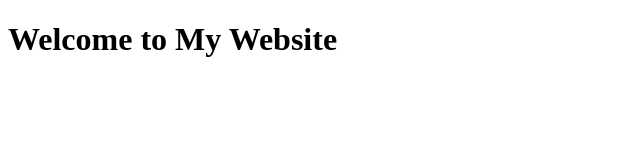
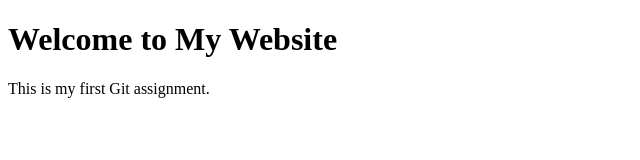
Before and after one commit to Adizz20/git-assignment, a plain HTML site: page index.html in a window 1280 px wide. Shown: the whole page, without its empty margins (0-640 px from the left). Drawn offline with Linux system fonts and the light colour scheme.

Commit message:
Update index.html with welcome paragraph

```diff
--- a/index.html
+++ b/index.html
@@ -3,5 +3,6 @@
 <head><title>Home</title></head>
 <body>
   <h1>Welcome to My Website</h1>
+  <p>This is my first Git assignment.</p>
 </body>
 </html>
```
